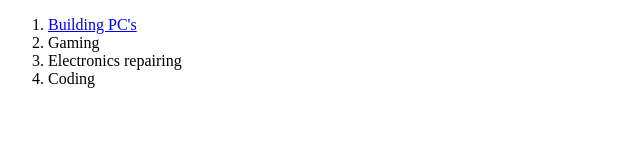
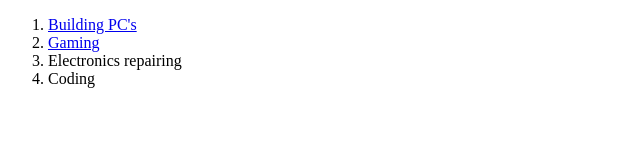
Before and after one commit to SlimShane/CV, a plain HTML site: page MyHobbies.html in a window 1280 px wide. Shown: the full height of the page, 0-640 px from the left. Drawn offline with Linux system fonts and the light colour scheme.

Commit message:
Add update

```diff
--- a/MyHobbies.html
+++ b/MyHobbies.html
@@ -9,7 +9,8 @@
       <li>
       <a href="https://www.youtube.com/watch?v=gqEUFZgLw_Y">Building PC's</a>
       <li>
-        Gaming
+        <a href="https://www.youtube.com/watch?v=GOZWRmN02f8">Gaming</a>
+
       </li>
       <li>
         Electronics repairing
```
